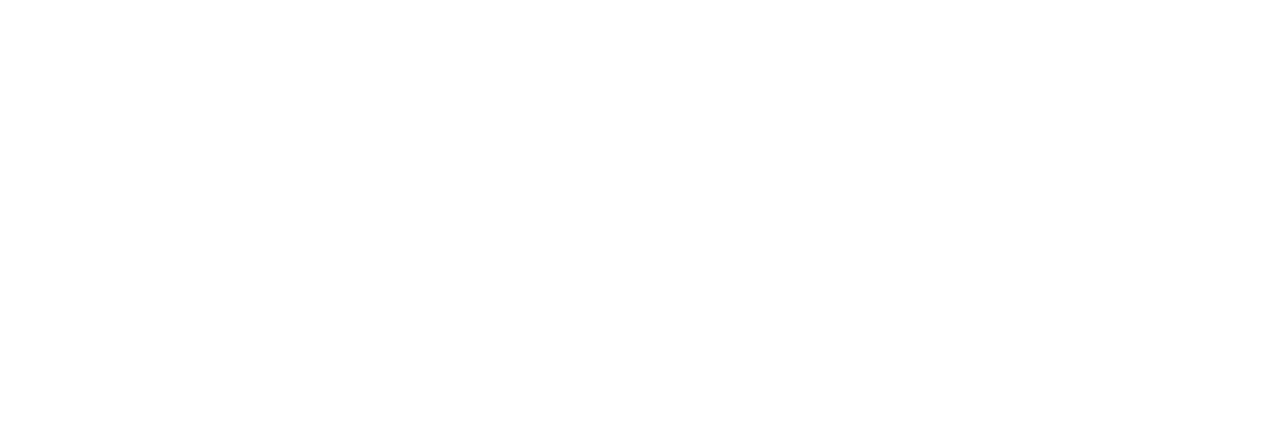
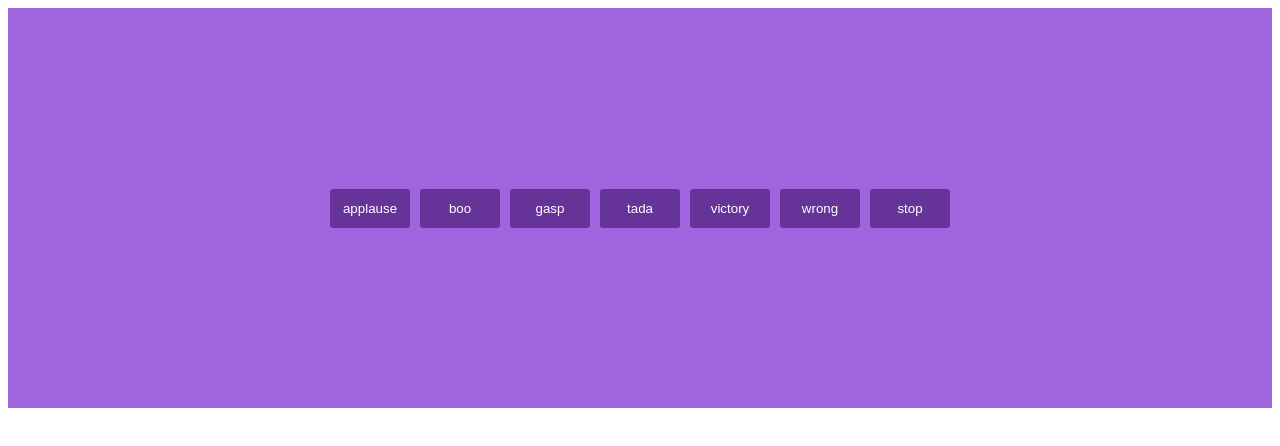
Before and after one commit to acciojob/Soundbar-AnjaliBharwani, a website: page main.html in a window 1280 px wide. Drawn offline with Linux system fonts and the light colour scheme.

Commit message:
created a submission

```diff
--- a/main.html
+++ b/main.html
@@ -7,6 +7,17 @@
 </head>
 
 <body>
+
+	<section id="buttons" class="buttons-container">
+		<button class="btn" onclick="playAudio('applause.mp3')">applause</button>
+		<button class="btn" onclick="playAudio('boo.mp3')">boo</button>
+		<button class="btn" onclick="playAudio('gasp.mp3')">gasp</button>
+		<button class="btn" onclick="playAudio('tada.mp3')">tada</button>
+		<button class="btn" onclick="playAudio('victory.mp3')">victory</button>
+		<button class="btn" onclick="playAudio('wrong.mp3')">wrong</button>
+		<button class="btn stop" onclick="stopAudio()">stop</button>
+	</section>
+	<audio id="audioPlayer" controls></audio>
 	<!-- the entire body must be written by student -->
     <script type="text/javascript" src="./script.js">
 </script>
--- a/script.js
+++ b/script.js
@@ -1 +1,21 @@
 //your JS code here. If required.
+let audioPlayer = document.getElementById('audioPlayer');
+let currentAudio = null;
+
+function playAudio(soundFileName) {
+    if (currentAudio) {
+        currentAudio.pause();
+        currentAudio.currentTime = 0;
+    }
+    audioPlayer.src = `sounds/${soundFileName}`;;
+    audioPlayer.play();
+    currentAudio = audioPlayer;
+
+}
+
+function stopAudio() {
+    if (currentAudio) {
+        currentAudio.pause();
+        currentAudio.currentTime = 0;
+    }
+}
--- a/styles.css
+++ b/styles.css
@@ -1 +1,23 @@
 /*  your css code here. If applicable */
+#buttons{
+	column-gap:10px;
+	align-items: center;
+	justify-content: center;
+	display: flex;
+	background: #a164df;
+	height:400px;
+	width: 100%;
+}
+.btn{
+	cursor:pointer;
+	border-radius:3px;
+	width:80px;
+	padding: 12px;
+	border:none;
+	color:white;
+	background: #663399ff;
+}
+
+audio {
+    display: none;
+}
```
